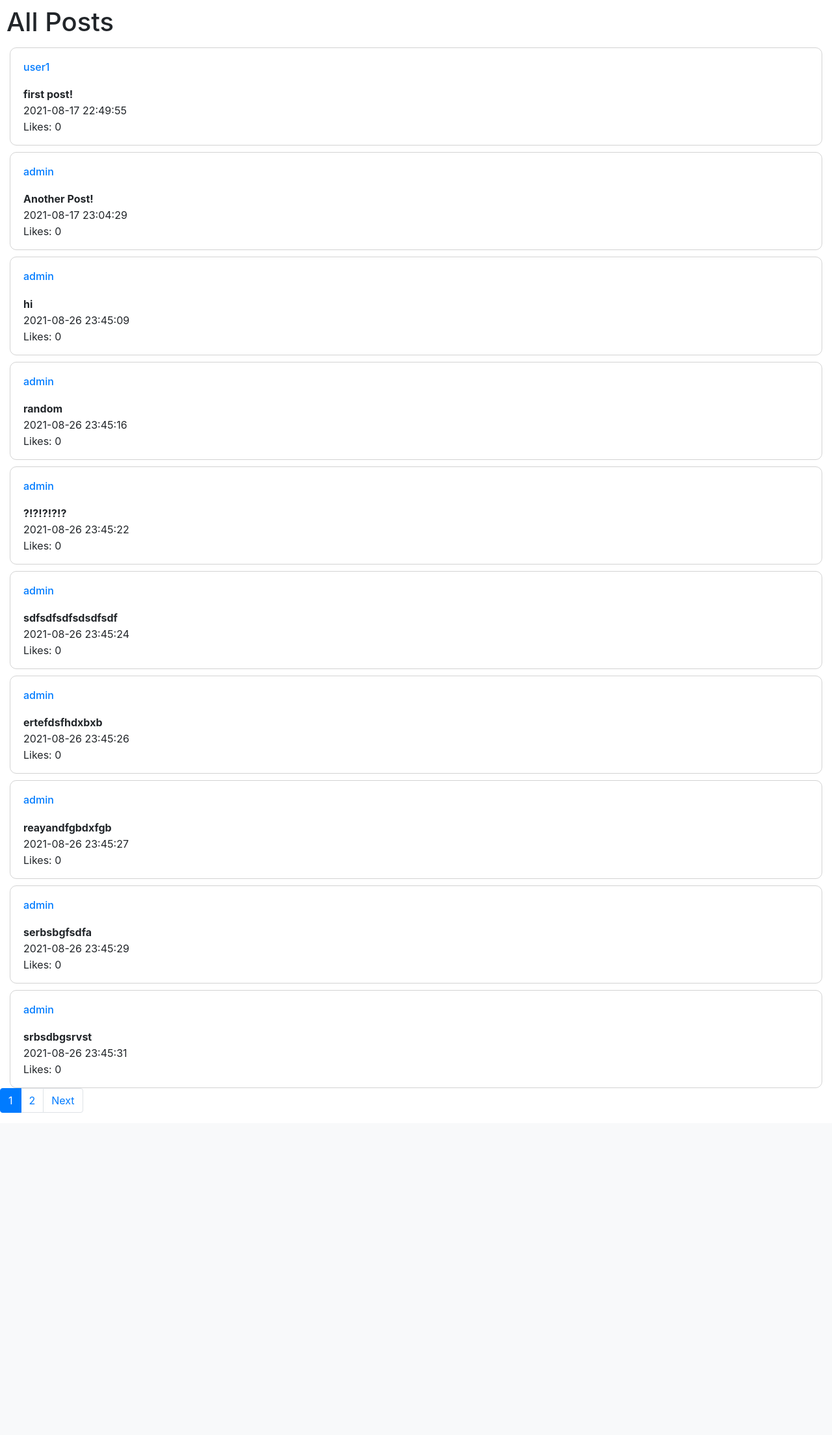
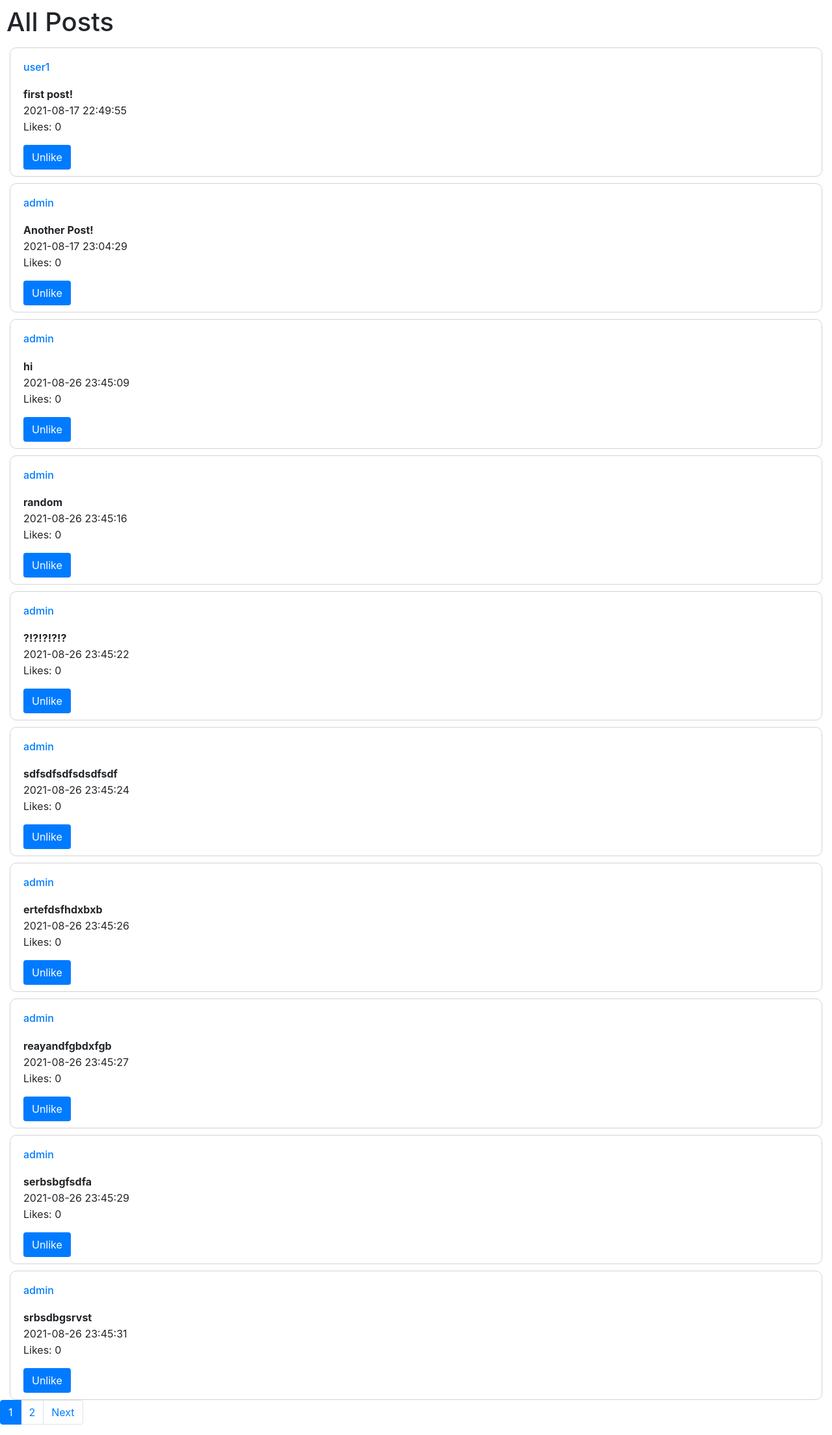
Before and after one commit to amoghvk21/CS50-network, a Django app: page / in a window 1280 px wide. Shown: the part 56-2265 px from the top of the page at 65% size. Before the commit the page ends 1769 px from the top, so only its background shows below. Run offline with Django 3.2, Linux system fonts and the light colour scheme; data comes from the database, SQL or seed files in the repository; both versions use the stored data as it was after the commit; some libraries are stand-ins or nearby versions.

Commit message:
asynchronous like post done

```diff
--- a/network/models.py
+++ b/network/models.py
@@ -2,7 +2,6 @@ from django.contrib.auth.models import AbstractUser
 from django.db import models
 
 class User(AbstractUser):
-    #likedPosts = models.ForeignKey(Post, on_delete=models.DO_NOTHING, blank=True, related_name='user')
     pass
 
 
@@ -11,6 +10,9 @@ class Comment(models.Model):
     content = models.CharField(max_length=100)
     time = models.DateTimeField(blank=False)
 
+    def __str__(self):
+        return f'{self.user}: {self.content} at {self.time}'
+
 
 class Post(models.Model):
     user = models.ForeignKey(User, on_delete=models.DO_NOTHING, blank=False, related_name='post')
@@ -18,11 +20,15 @@ class Post(models.Model):
     time = models.CharField(max_length=19)
     likes = models.IntegerField(default=0)
     comments = models.ForeignKey(Comment, on_delete=models.DO_NOTHING, blank=True, related_name='post', null=True)
+    likedUsers = models.ManyToManyField(User, blank=True, related_name='likedUsers')
+
+    def __str__(self):
+        return f'Post {self.id}: {self.content}'
 
 
 class Follower(models.Model):
     follower = models.ForeignKey(User, on_delete=models.DO_NOTHING, blank=False, related_name="following")
     following = models.ForeignKey(User, on_delete=models.DO_NOTHING, blank=False, related_name="follower")
 
-
-# Need to impliment liked posts
+    def __str__(self):
+        return f'{self.follower} is following {self.following}'
--- a/network/static/network/script.js
+++ b/network/static/network/script.js
@@ -50,3 +50,58 @@ function save(event) {
     // Code here...
 
 }
+
+function like(event) {
+
+    const postid = event.target.dataset.postid;
+    const userid = event.target.dataset.userid;
+
+    fetch('/like_post', {
+        method: 'POST',
+        body: JSON.stringify({
+            postid: postid,
+            userid: userid
+        })
+    })
+    .then(response => response.json())
+    .then(result => {
+        console.log(result);
+    });
+
+    let likes = Number(document.querySelector(`#likes-${postid}`).innerHTML);
+    likes++;
+    document.querySelector(`#likes-${postid}`).innerHTML = String(likes);
+
+    document.querySelector(`#unlike-post-${postid}`).style.display = 'block';
+    document.querySelector(`#like-post-${postid}`).style.display = 'none';
+
+    return false;
+}
+
+
+function unlike(event) {
+
+    const postid = event.target.dataset.postid;
+    const userid = event.target.dataset.userid;
+
+    fetch('/unlike_post', {
+        method: 'POST',
+        body: JSON.stringify({
+            postid: postid,
+            userid: userid
+        })
+    })
+    .then(response => response.json())
+    .then(result => {
+        console.log(result);
+    });
+
+    let likes = Number(document.querySelector(`#likes-${postid}`).innerHTML);
+    likes--;
+    document.querySelector(`#likes-${postid}`).innerHTML = String(likes);
+
+    document.querySelector(`#like-post-${postid}`).style.display = 'block';
+    document.querySelector(`#unlike-post-${postid}`).style.display = 'none';
+
+    return false;
+}
--- a/network/static/network/styles.css
+++ b/network/static/network/styles.css
@@ -121,3 +121,21 @@
 .editpost-textarea {
     margin-left: 20px;
 }
+
+.likeButton {
+    margin-left: 20px;
+    margin-bottom: 10px;
+    color: #fff;
+    background-color: #007bff;
+    border-color: #007bff;
+    display: inline-block;
+    font-weight: 400;
+    text-align: center;
+    vertical-align: middle;
+    border: 1px solid transparent;
+    padding: .375rem .75rem;
+    font-size: 1rem;
+    line-height: 1.5;
+    border-radius: .25rem;
+    transition: color .15s ease-in-out,background-color .15s ease-in-out,border-color .15s ease-in-out,box-shadow .15s ease-in-out;
+}
--- a/network/templates/network/index.html
+++ b/network/templates/network/index.html
@@ -23,7 +23,7 @@
                     <p id="post-{{post.id}}" class="all-posts-content"><b>{{post.content}}</b></p>
                     <textarea class="editpost-textarea" id="editpost-textarea-{{post.id}}" style="display: none;" name="new-post-content">{{post.content}}</textarea>
                     <p class="all-posts-time">{{post.time}}</p>
-                    <p class="all-posts-likes">Likes: {{post.likes}}</p>
+                    <p class="all-posts-likes">Likes: <span id='likes-{{post.id}}'>{{post.likes}}</span></p>
                     {% if post.user == request.user %}
                         <button data-postid="{{post.id}}" class="editpost-button" id="editpost-button-{{post.id}}" onclick="edit(event)">Edit Post</button>
                         <input type="submit" id="editpost-submit-{{post.id}}" value="Save" style="display: none;" class="editpost-submit">
@@ -31,6 +31,13 @@
                         <input type="hidden" name="old-post-time" value="{{post.time}}">
                     {% endif %}
                 </form>
+                {% if post.id in likedPosts %}
+                    <button class="likeButton" id='unlike-post-{{post.id}}' data-postid="{{post.id}}" data-userid="{{user.id}}" onclick="unlike(event)">Unlike</button>
+                    <button class="likeButton" style="display: none;" id='like-post-{{post.id}}' data-postid="{{post.id}}" data-userid="{{user.id}}" onclick="like(event)">Like</button>
+                {% else %}
+                    <button class="likeButton" id='like-post-{{post.id}}' data-postid="{{post.id}}" data-userid="{{user.id}}" onclick="like(event)">Like</button>
+                    <button class="likeButton" style="display: none;" id='unlike-post-{{post.id}}' data-postid="{{post.id}}" data-userid="{{user.id}}" onclick="unlike(event)">Unlike</button>
+                {% endif %}
             </div>
         {% endfor %}
 
--- a/network/urls.py
+++ b/network/urls.py
@@ -8,5 +8,8 @@ urlpatterns = [
     path("login", views.login_view, name="login"),
     path("logout", views.logout_view, name="logout"),
     path("register", views.register, name="register"),
-    path("profile/<int:profileid>", views.profile, name="profile")
+    path("profile/<int:profileid>", views.profile, name="profile"),
+    path("like_post", views.like, name="like"),
+    path("unlike_post", views.unlike, name="unlike"),
+    path("edit_post", views.edit, name="edit")
 ]
--- a/network/views.py
+++ b/network/views.py
@@ -1,18 +1,17 @@
 from django.contrib.auth import authenticate, login, logout
 from django.contrib.auth.backends import RemoteUserBackend
 from django.db import IntegrityError
-from django.http import HttpResponse, HttpResponseRedirect
+from django.http import HttpResponse, HttpResponseRedirect, JsonResponse
 from django.shortcuts import render
 from django.urls import reverse
+from django.views.decorators import csrf
 from .models import *
 from datetime import datetime
 from django.core.paginator import Paginator
+import json
+from django.views.decorators.csrf import csrf_exempt
+from django.contrib.auth.decorators import login_required
 
-#<button data-postid="{{post.id}}" style="display: none;" onclick="save(event)" id="editpost-save">Save</button>
-
-'''
-
-'''
 
 def index(request):
     if request.method == "POST":
@@ -30,9 +29,14 @@ def index(request):
     page_number = request.GET.get("page")
     page_obj = paginator.get_page(page_number)
 
+    likedPosts = []
+    for post in Post.objects.filter(likedUsers = request.user.id):
+        likedPosts.append(post.id)
+
     return render(request, "network/index.html", {
         "posts": posts,
-        "page_obj": page_obj
+        "page_obj": page_obj,
+        "likedPosts": likedPosts
     })
 
 
@@ -124,11 +128,58 @@ def profile(request, profileid):
     except:
         isFollowing = False
 
+    likedPosts = []
+    for post in Post.objects.filter(likedUsers = request.user.id):
+        likedPosts.append(post.id)
+
     return render(request, "network/profile.html", {
         "profile": User.objects.get(id=profileid),
         "posts": Post.objects.filter(user=profileid),
         "followers": followers,
         "following": following,
         "isSameUser": isSameUser,
-        "isFollowing": isFollowing
+        "isFollowing": isFollowing,
+        "likedPosts": likedPosts
     })
+
+@csrf_exempt
+@login_required
+def like(request):
+
+    # Get the data
+    data = json.loads(request.body)
+    postid = data.get("postid", "")
+    userid = data.get("userid", "")
+
+    print(postid)
+    print(userid)
+
+    p = Post.objects.get(id=postid)
+    p.likes += 1
+    p.save()
+    p.likedUsers.add(User.objects.get(id=userid))
+
+    return JsonResponse({"message": "Liked"}, status=201)
+
+@csrf_exempt
+@login_required
+def unlike(request):
+
+    # Get the data
+    data = json.loads(request.body)
+    postid = data.get("postid", "")
+    userid = data.get("userid", "")
+
+    print(postid)
+    print(userid)
+
+    p = Post.objects.get(id=postid)
+    p.likes -= 1
+    p.save()
+    p.likedUsers.remove(User.objects.get(id=userid))
+
+    return JsonResponse({"message": "Unliked"}, status=201)
+
+
+def edit(request):
+    pass
```
Also changed, not shown: network/templates/network/profile.html (+14 -0 lines), db.sqlite3, network/migrations/0007_post_likedusers.py (added).
